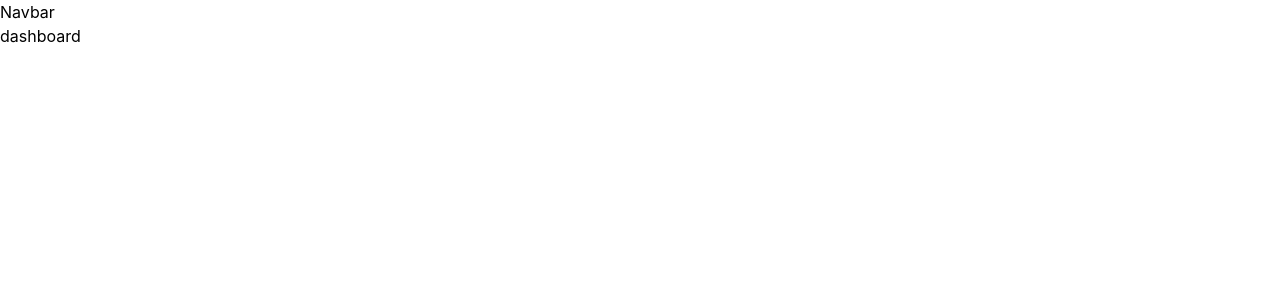
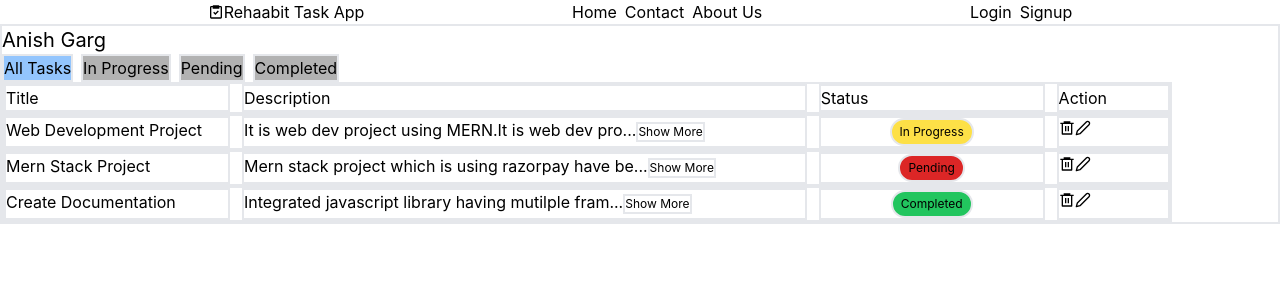
Before and after one commit to AnishGarg1/RehaabitTaskApp, a React (Create React App) app: page /dashboard in a window 1280 px wide. Shown: the top 300 px of the page. Built offline with nearby package versions, Linux system fonts and the light colour scheme.

Commit message:
UI update

```diff
--- a/package.json
+++ b/package.json
@@ -8,9 +8,12 @@
     "@testing-library/react": "^13.4.0",
     "@testing-library/user-event": "^13.5.0",
     "concurrently": "^8.2.2",
+    "quill": "^2.0.2",
     "react": "^18.3.1",
     "react-dom": "^18.3.1",
     "react-hot-toast": "^2.4.1",
+    "react-icons": "^5.2.1",
+    "react-quill": "^2.0.0",
     "react-redux": "^9.1.2",
     "react-router-dom": "^6.23.1",
     "react-scripts": "5.0.1",
--- a/src/App.js
+++ b/src/App.js
@@ -3,18 +3,47 @@ import './App.css';
 import Home from './component/Home';
 import Error from './component/Error';
 import Navbar from './component/Navbar';
+import Login from './component/Auth/Login';
+import Signup from './component/Auth/Signup';
+import Dashboard from './component/Dashboard';
+import OpenRoute from './component/Auth/OpenRoute';
+import Task from './component/Task';
 
 function App() {
   return (
-    <div className="w-screen min-h-screen">
+    <div className="w-screen min-h-screen flex flex-col">
       <Navbar/>
 
       <Routes>
         <Route path='/' element={<Home/>}/>
-        <Route path='/login' element={"login"}/>
-        <Route path='/signup' element={"signup"}/>
-        <Route path='/dashboard' element={"dashboard"}/>
-        <Route path='/task/:id' element={"task"}/>
+
+        <Route
+          path='/login'
+          element={
+            <OpenRoute>
+              <Login/>
+            </OpenRoute>
+          }
+        />
+
+        <Route
+          path='/signup'
+          element={<Signup/>}
+        />
+
+        <Route
+          path='/dashboard'
+          element={<Dashboard/>}
+        />
+
+        <Route
+          path='/task/:taskId'
+          element={<Task/>}
+        />
+
+        <Route path='/contact' element={<div className='w-full flex justify-center border-2'>Contact</div>}/>
+        <Route path='/about' element={<div className='w-full flex justify-center border-2'>About us</div>}/>
+
         <Route path='*' element={<Error/>}/>
       </Routes>
     </div>
--- a/src/component/Auth/OpenRoute.jsx
+++ b/src/component/Auth/OpenRoute.jsx
@@ -1,9 +1,16 @@
 import React from 'react'
+import { useSelector } from 'react-redux'
+import { Navigate } from 'react-router-dom';
 
-const OpenRoute = () => {
-  return (
-    <div>OpenRoute</div>
-  )
+const OpenRoute = ({ children }) => {
+    const { token } = useSelector((state) => state.auth);
+
+    if(token === null) {
+        return children;
+    }
+
+    return <Navigate to={"/dashboard"}/>;
+
 }
 
 export default OpenRoute
--- a/src/component/Auth/PrivateRoute.jsx
+++ b/src/component/Auth/PrivateRoute.jsx
@@ -1,9 +1,15 @@
 import React from 'react'
+import { useSelector } from 'react-redux'
+import { Navigate } from 'react-router-dom';
 
-const PrivateRoute = () => {
-  return (
-    <div>PrivateRoute</div>
-  )
+const PrivateRoute = ({ children }) => {
+    const { token } = useSelector((state) => state.auth);
+
+    if(token != null) {
+        return children;
+    }
+
+    <Navigate to={"/login"}/>
 }
 
 export default PrivateRoute
--- /dev/null
+++ b/src/component/Dashboard.jsx
@@ -0,0 +1,18 @@
+import React, { useState } from 'react'
+import Tasks from './Tasks';
+
+const Dashboard = () => {
+    const [taskList, setTaskList] = useState([]);
+
+  return (
+    <div className='border-2 w-full'>
+        <div>
+            <p className='text-xl'>Anish Garg</p>
+
+            <Tasks/>
+        </div>
+    </div>
+  )
+}
+
+export default Dashboard
--- a/src/component/Navbar.jsx
+++ b/src/component/Navbar.jsx
@@ -1,8 +1,44 @@
 import React from 'react'
+import { BiTask } from "react-icons/bi"
+import { useSelector } from 'react-redux'
+import { Link } from 'react-router-dom'
 
 const Navbar = () => {
+    const { token } = useSelector((state) => state.auth);
+
   return (
-    <div>Navbar</div>
+    <div className='w-full flex justify-evenly'>
+        <div className='flex justify-center items-center'>
+            <BiTask/>
+            <p>
+                Rehaabit Task App
+            </p>
+        </div>
+        <div className='flex gap-2'>
+            <Link to={"/"}>
+                <p>Home</p>
+            </Link>
+
+            <Link to={"/contact"}>
+                <p>Contact</p>
+            </Link>
+
+            <Link>
+                <p>About Us</p>
+            </Link>
+        </div>
+        {token ? (
+            <div className='flex gap-2'>
+                <button>Dashboard</button>
+                <button>logout</button>
+            </div>
+        ): (
+            <div className='flex gap-2'>
+                <button>Login</button>
+                <button>Signup</button>
+            </div>
+        )}
+    </div>
   )
 }
 
--- /dev/null
+++ b/src/component/Task.jsx
@@ -0,0 +1,25 @@
+import React, { useEffect, useState } from 'react'
+import { useParams } from 'react-router-dom';
+
+const demoTask = {
+    id: 1,
+    title: "Web Development Project",
+    description: "It is web dev project using MERN.It is web dev project using MERN.It is web dev project using MERN.It is web dev project using MERN.It is web dev project using MERN.",
+    status: "In Progress",
+};
+
+const Task = () => {
+    const { taskId } = useParams();
+    const [task, setTask] = useState(demoTask);
+
+    useEffect(() => {
+        setTask(task);
+    })
+  return (
+    <div>
+        <h1>{task.title}</h1>
+    </div>
+  )
+}
+
+export default Task
--- /dev/null
+++ b/src/component/Tasks.jsx
@@ -0,0 +1,144 @@
+import React, { useEffect, useState } from 'react'
+import { RiDeleteBin6Line } from "react-icons/ri"
+import { FiEdit2 } from "react-icons/fi";
+import { Link } from 'react-router-dom';
+
+const tasks = [
+  {
+      id: 1,
+      title: "Web Development Project",
+      description: "It is web dev project using MERN.It is web dev project using MERN.It is web dev project using MERN.It is web dev project using MERN.It is web dev project using MERN.",
+      status: "In Progress",
+  },
+  {
+      id: 2,
+      title: "Mern Stack Project",
+      description: "Mern stack project which is using razorpay have been made by me.Mern stack project which is using razorpay have been made by me.Mern stack project which is using razorpay have been made by me.",
+      status: "Pending",
+  },
+  {
+      id: 3,
+      title: "Create Documentation",
+      description: "Integrated javascript library having mutilple framework used in handing communication between frontend and backend.",
+      status: "Completed",
+  }
+]
+
+const Tasks = () => {
+  const [taskList, setTaskList] = useState([]);
+  const [filter, setFilter] = useState("All");
+  const [showMoreList, setShowMoreList] = useState([]);
+
+  const handleClickShowMore = (idx) => {
+    setShowMoreList((prev) => ({
+      ...prev,
+      [idx]: !prev[idx],
+    }));
+  };
+
+  const handleClickFilter = (filterType) => {
+    setFilter(filterType);
+    if(filterType === 'All'){
+      setTaskList(tasks);
+      return;
+    }
+    const filteredTasks = tasks.filter((task) => task.status === filterType);
+    setTaskList(filteredTasks)
+  }
+
+  useEffect(() => {
+    setTaskList(tasks);
+  }, []);
+
+  return (
+    <div className='w-11/12'>
+      <div className='w-full flex gap-2'>
+        <button
+          className={`border-2 ${filter === "All" ? "bg-blue-300" : "bg-black bg-opacity-30"}`}
+          onClick={() => handleClickFilter("All")}
+        >
+          All Tasks
+        </button>
+
+        <button
+          className={`border-2 ${filter === "In Progress" ? "bg-blue-300" : "bg-black bg-opacity-30"}`}
+          onClick={() => handleClickFilter("In Progress")}
+        >
+          In Progress
+        </button>
+        <button
+          className={`border-2 ${filter === "Pending" ? "bg-blue-300" : "bg-black bg-opacity-30"}`}
+          onClick={() => handleClickFilter("Pending")}
+        >
+          Pending
+        </button>
+        <button
+          className={`border-2 ${filter === "Completed" ? "bg-blue-300" : "bg-black bg-opacity-30"}`}
+          onClick={() => handleClickFilter("Completed")}
+        >
+          Completed
+        </button>
+      </div>
+
+      <div className='flex flex-col w-full'>
+        <div className='flex w-full border-2 gap-3'>
+          <div className='w-[20%] border-2'>Title</div>
+          <div className='w-[50%] border-2'>Description</div>
+          <div className='w-[20%] border-2'>Status</div>
+          <div className='w-[10%] border-2'>Action</div>
+        </div>
+
+        <div className='w-full'>
+          {
+            taskList.map((task, idx) => (
+              <div
+                key={idx}
+                className='flex gap-3 border-2 w-full'
+              >
+                <div className='w-[20%] border-2'>
+                  <Link to={`/task/${task.id}`}>
+                    {task.title}
+                  </Link>
+                </div>
+                <div className='w-[50%] border-2'>
+                  {showMoreList[idx]
+                    ? task.description
+                    : `${task.description.substring(0, 50)}...`
+                  }
+
+                  <button
+                    onClick={() => handleClickShowMore(idx)}
+                    className='text-xs border-2'
+                  >
+                    {showMoreList[idx] ? "Show Less" : "Show More"}
+                  </button>
+                </div>
+                <div className='w-[20%] border-2 flex flex-col justify-center items-center'>
+                  <span
+                    className={`border-2 max-w-max px-2 py-1 text-xs rounded-full ${
+                    task.status === 'In Progress'
+                    ? "bg-yellow-300" : task.status === 'Pending'
+                    ? "bg-red-600" : "bg-green-500"}`}
+                  >
+                    {task.status}
+                  </span>
+                </div>
+                <div className='w-[10%] border-2'>
+                  <button>
+                    <RiDeleteBin6Line/>
+                  </button>
+                  <button>
+                    <FiEdit2/>
+                  </button>
+                </div>
+              </div>
+            ))
+          }
+        </div>
+      </div>
+
+    </div>
+  )
+}
+
+export default Tasks
```
Also changed, not shown: 1 other file (tests, documents, lock files or other folders).
